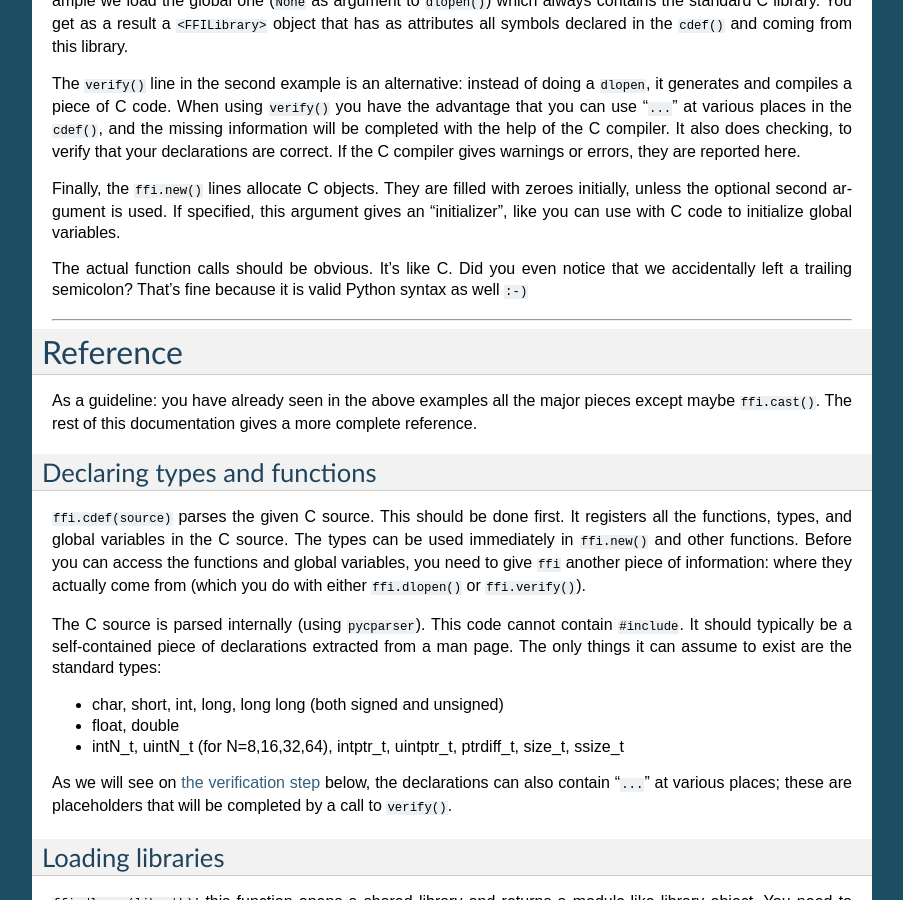
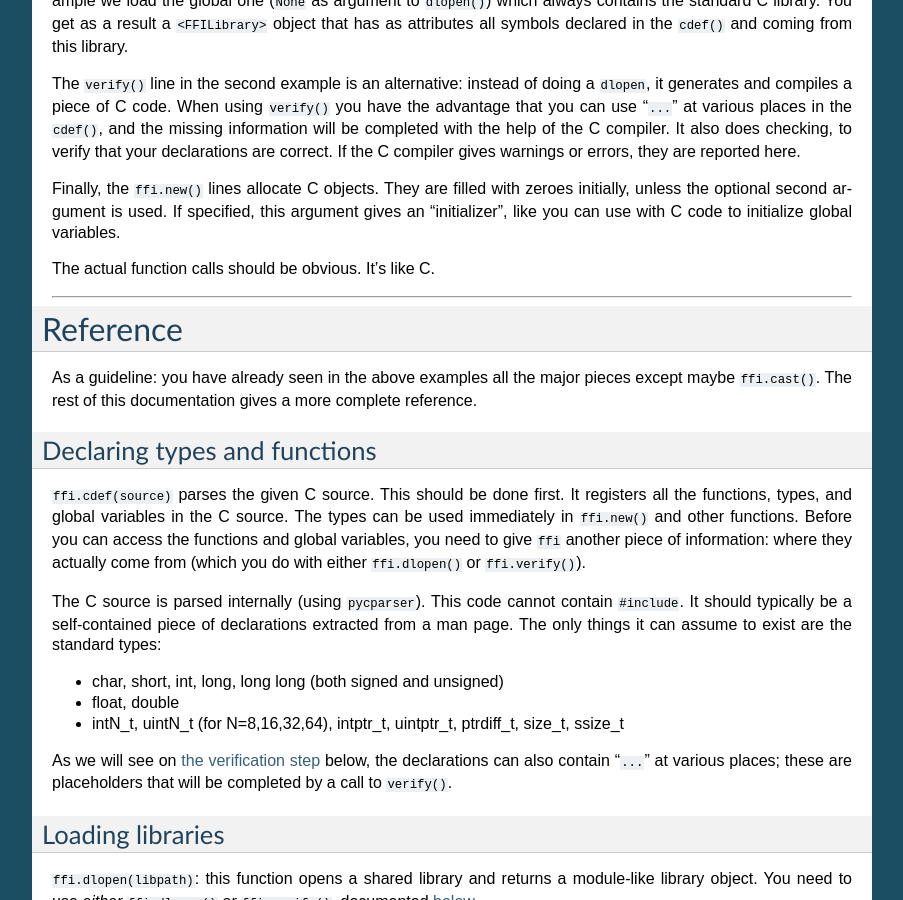
Before and after one commit to python-cffi/cffi, a Sphinx documentation site: the page built from doc/source/index.rst, in a window 1280 px wide and 900 px high, scrolled down 3022 px. Shown: the whole window, without its empty margins (198-1101 px from the left). Built offline with Sphinx 7.4.7, drawn with Linux system fonts in a browser that asks for light colours.

Commit message:
remove the comment

```diff
--- a/doc/source/index.rst
+++ b/doc/source/index.rst
@@ -243,9 +243,7 @@ with zeroes initially, unless the optional second argument is used.
 If specified, this argument gives an "initializer", like you can use
 with C code to initialize global variables.
 
-The actual function calls should be obvious.  It's like C.  Did you even
-notice that we accidentally left a trailing semicolon?  That's fine
-because it is valid Python syntax as well ``:-)``
+The actual function calls should be obvious.  It's like C.
 
 
 =======================================================
```
